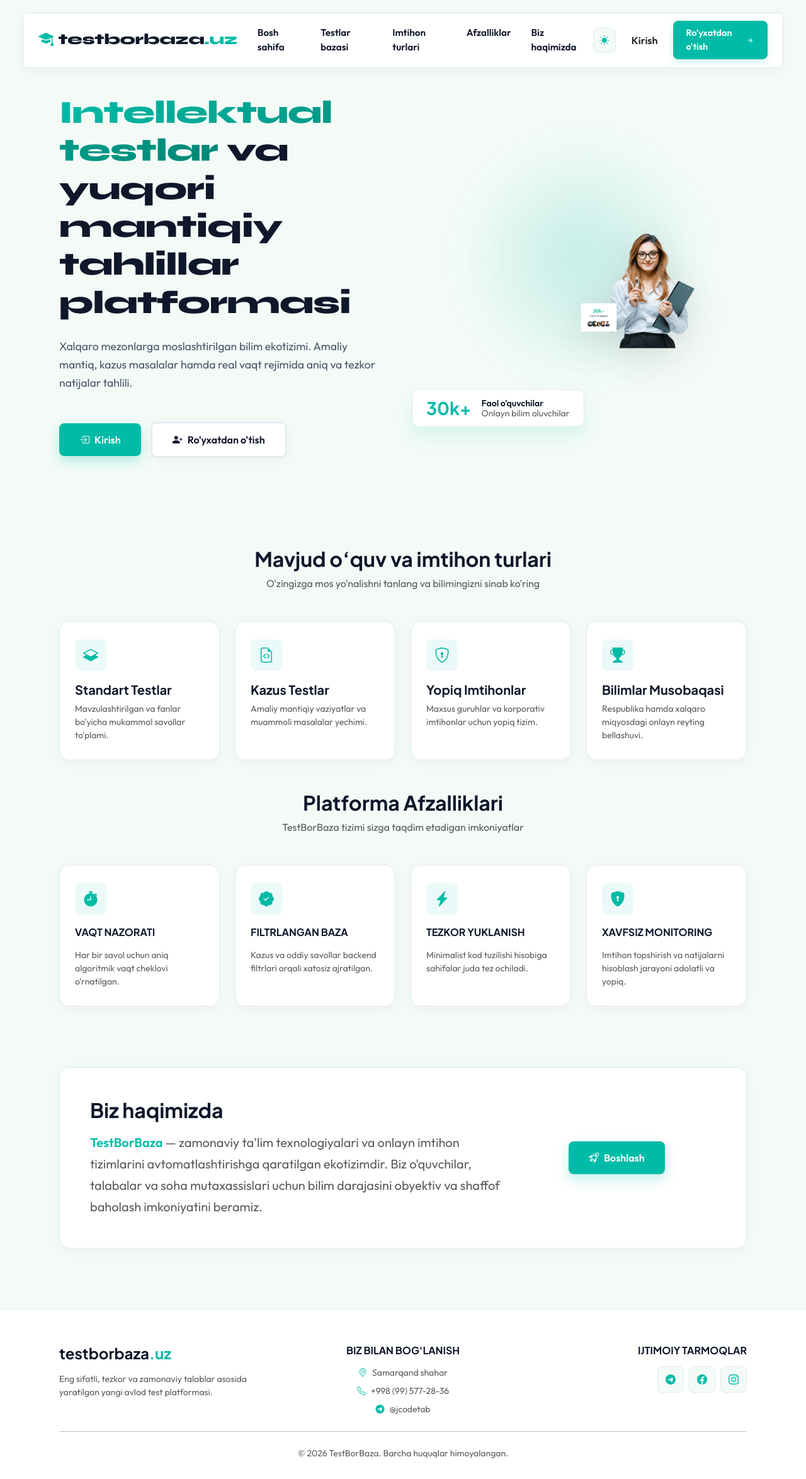
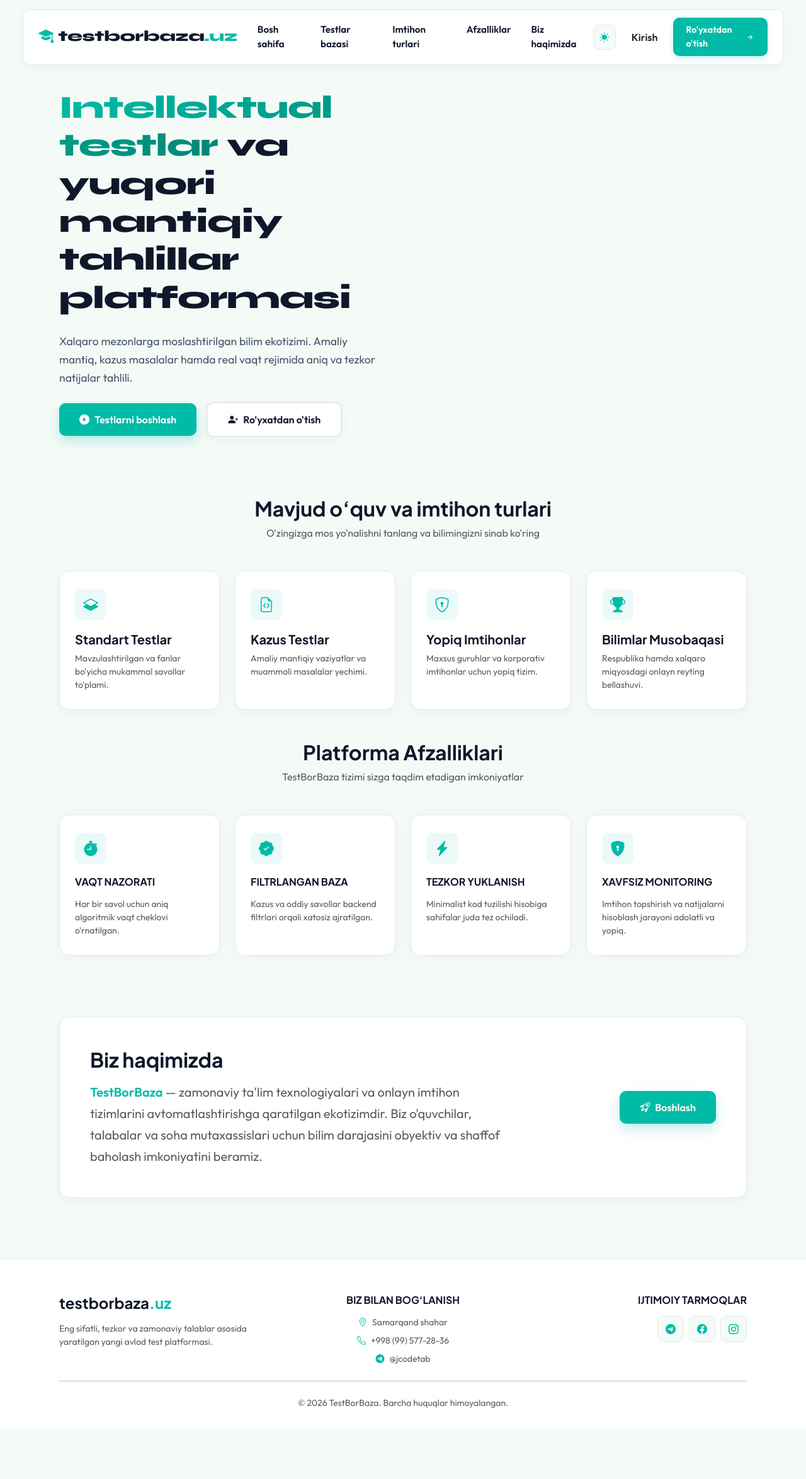
Before and after one commit to jcodetab/online_test_platform, a Django app: template templates/registration/home.html in a window 1280 px wide. Shown: the whole page at 63% size. After the commit the page ends 2235 px from the top, so only its background shows below. Run offline with Django 5.2, Linux system fonts and the light colour scheme; the template is opened without the code that fills it, so the values that code supplies are empty.

Commit message:
Landing page dizayni va tugmalar optimallashtirildi

```diff
--- a/templates/registration/home.html
+++ b/templates/registration/home.html
@@ -35,7 +35,7 @@
             --border-clean: #E2E8F0;
             --shadow-sm: 0 4px 20px rgba(0, 0, 0, 0.04);
             --shadow-md: 0 15px 30px rgba(0, 187, 167, 0.12);
-            --btn-radius: 8px;
+            --btn-radius: 10px;
         }
 
         [data-bs-theme="dark"] {
@@ -70,7 +70,7 @@
             max-width: 1240px;
             margin: 0 auto;
             position: sticky;
-            top: 20px;
+            top: 15px;
             z-index: 1000;
         }
 
@@ -125,12 +125,12 @@
             color: #FFFFFF;
         }
 
-        /* HERO SECTION - ERKIN VA KATTA BLOK */
+        /* HERO SECTION */
         .hero-section {
-            min-height: 85vh;
+            min-height: 80vh;
             display: flex;
             align-items: center;
-            padding: 60px 0 40px 0;
+            padding: 40px 0 20px 0;
         }
 
         .hero-title {
@@ -212,11 +212,11 @@
             text-decoration: none !important;
         }
 
-        /* HERO GRAPHICS & QIZ RASMI INTEGRATSIYASI */
+        /* HERO GRAPHICS */
         .hero-graphics-container {
             position: relative;
             width: 100%;
-            max-width: 550px;
+            max-width: 500px;
             margin: 0 auto;
             display: flex;
             align-items: flex-end;
@@ -225,10 +225,10 @@
 
         .hero-aura-bg {
             position: absolute;
-            width: 420px;
-            height: 420px;
-            background: radial-gradient(circle, rgba(0, 187, 167, 0.35) 0%, rgba(0, 187, 167, 0) 70%);
-            top: 45%;
+            width: 380px;
+            height: 380px;
+            background: radial-gradient(circle, rgba(0, 187, 167, 0.3) 0%, rgba(0, 187, 167, 0) 70%);
+            top: 50%;
             left: 50%;
             transform: translate(-50%, -50%);
             z-index: 1;
@@ -248,12 +248,10 @@
             display: flex;
             justify-content: center;
             align-items: flex-end;
-            -webkit-mask-image: linear-gradient(to bottom, black 80%, transparent 100%);
-            mask-image: linear-gradient(to bottom, black 80%, transparent 100%);
         }
 
         .student-girl-img {
-            height: 540px;
+            height: 480px;
             width: auto;
             max-width: 100%;
             object-fit: contain;
@@ -262,24 +260,23 @@
 
         .floating-stat-badge {
             position: absolute;
-            bottom: 30px;
-            left: -10px;
+            bottom: 20px;
+            left: 0px;
             z-index: 3;
             background: var(--card-bg);
-            border-radius: 12px;
-            padding: 12px 22px;
+            border-radius: 14px;
+            padding: 12px 20px;
             border: 1px solid var(--border-clean);
             box-shadow: var(--shadow-md);
             transition: transform 0.3s ease;
         }
 
-        /* SECTION SEPARATION */
+        /* CARDS & BENTO */
         .section-space {
-            margin-top: 60px;
-            padding-top: 40px;
+            margin-top: 40px;
+            padding-top: 20px;
         }
 
-        /* CARDS & BENTO */
         .interactive-cat-box, .bento-card, .about-card {
             background: var(--card-bg);
             border: 1px solid var(--border-clean);
@@ -289,7 +286,8 @@
             text-decoration: none !important;
             transition: all 0.35s cubic-bezier(0.16, 1, 0.3, 1);
             box-shadow: var(--shadow-sm);
-            display: block;
+            display: flex;
+            flex-direction: column;
         }
 
         .interactive-cat-box:hover, .bento-card:hover {
@@ -309,9 +307,10 @@
             justify-content: center;
             font-size: 24px;
             margin-bottom: 18px;
+            flex-shrink: 0;
         }
 
-        /* BACK TO TOP TUGMASI */
+        /* BACK TO TOP */
         .back-to-top {
             position: fixed;
             bottom: 25px;
@@ -443,7 +441,7 @@
                         </li>
                     </ul>
 
-                    <div class="d-flex align-items-center gap-3">
+                    <div class="d-flex align-items-center gap-3 justify-content-center justify-content-lg-end pt-2 pt-lg-0">
                         <button class="theme-nav-toggle" id="theme-toggle" title="Rejimni o'zgartirish">
                             <i class="bi bi-sun-fill" id="theme-icon"></i>
                         </button>
@@ -475,14 +474,14 @@
                         <span class="hero-title-highlight">Intellektual testlar</span> va yuqori mantiqiy tahlillar platformasi
                     </h1>
 
-                    <p class="hero-desc mb-5">
+                    <p class="hero-desc mb-4">
                         Xalqaro mezonlarga moslashtirilgan bilim ekotizimi. Amaliy mantiq, kazus masalalar hamda real vaqt rejimida aniq va tezkor natijalar tahlili.
                     </p>
 
                     <!-- TUGMALAR -->
                     <div class="d-flex flex-wrap align-items-center justify-content-center justify-content-lg-start gap-3">
-                        <a href="{% url 'login' %}" class="btn-sq-login">
-                            <i class="bi bi-box-arrow-in-right me-2"></i> Kirish
+                        <a href="{% url 'search_tests_page' %}" class="btn-sq-login">
+                            <i class="bi bi-play-circle-fill me-2"></i> Testlarni boshlash
                         </a>
 
                         <a href="{% url 'register' %}" class="btn-sq-register">
@@ -491,34 +490,11 @@
                     </div>
                 </div>
 
-                <!-- O'NG TARAFI: QIZ RASMI VA ORQA GLOW FON -->
-                <div class="col-lg-6" data-aos="fade-left" data-aos-duration="1000">
-                    <div class="hero-graphics-container">
-
-                        <div class="hero-aura-bg"></div>
-
-                        <!-- STUDENT GIRL WRAPPER -->
-                        <div class="student-img-wrapper">
-                            <img src="{% static 'img/student.png' %}" alt="Student Girl" class="student-girl-img">
-                        </div>
-
-                        <!-- FLOATING BADGE -->
-                        <div class="floating-stat-badge d-flex align-items-center gap-3">
-                            <h2 class="fw-bold m-0 brand-color-text fs-3">30k+</h2>
-                            <div class="lh-1">
-                                <span class="fw-bold d-block small">Faol o'quvchilar</span>
-                                <small class="text-muted">Onlayn bilim oluvchilar</small>
-                            </div>
-                        </div>
-
-                    </div>
-                </div>
-
             </div>
         </div>
     </div>
 
-    <!-- 1. MAVJUD O'QUV VA IMTIHON TURLARI (PASTDA TURADI, BIRINCHI EKRANDA KO'RINMAYDI) -->
+    <!-- 1. MAVJUD O'QUV VA IMTIHON TURLARI -->
     <div id="exam-types" class="container px-4 section-space">
         <div class="text-center mb-5" data-aos="fade-up">
             <h2 class="fw-bold fs-2">Mavjud o‘quv va imtihon turlari</h2>
@@ -571,35 +547,35 @@
             <div class="col-lg-3 col-sm-6" data-aos="zoom-in" data-aos-delay="100">
                 <div class="bento-card">
                     <div class="feature-icon-wrapper"><i class="bi bi-stopwatch-fill"></i></div>
-                    <h5 class="mb-3 fw-bold fs-6">VAQT NAZORATI</h5>
+                    <h5 class="mb-3 fw-bold fs-6 text-uppercase">Vaqt Nazorati</h5>
                     <p class="text-muted small mb-0">Har bir savol uchun aniq algoritmik vaqt cheklovi o'rnatilgan.</p>
                 </div>
             </div>
             <div class="col-lg-3 col-sm-6" data-aos="zoom-in" data-aos-delay="200">
                 <div class="bento-card">
                     <div class="feature-icon-wrapper"><i class="bi bi-patch-check-fill"></i></div>
-                    <h5 class="mb-3 fw-bold fs-6">FILTRLANGAN BAZA</h5>
+                    <h5 class="mb-3 fw-bold fs-6 text-uppercase">Filtrlangan Baza</h5>
                     <p class="text-muted small mb-0">Kazus va oddiy savollar backend filtrlari orqali xatosiz ajratilgan.</p>
                 </div>
             </div>
             <div class="col-lg-3 col-sm-6" data-aos="zoom-in" data-aos-delay="300">
                 <div class="bento-card">
                     <div class="feature-icon-wrapper"><i class="bi bi-lightning-charge-fill"></i></div>
-                    <h5 class="mb-3 fw-bold fs-6">TEZKOR YUKLANISH</h5>
+                    <h5 class="mb-3 fw-bold fs-6 text-uppercase">Tezkor Yuklanish</h5>
                     <p class="text-muted small mb-0">Minimalist kod tuzilishi hisobiga sahifalar juda tez ochiladi.</p>
                 </div>
             </div>
             <div class="col-lg-3 col-sm-6" data-aos="zoom-in" data-aos-delay="400">
                 <div class="bento-card">
                     <div class="feature-icon-wrapper"><i class="bi bi-shield-lock-fill"></i></div>
-                    <h5 class="mb-3 fw-bold fs-6">XAVFSIZ MONITORING</h5>
+                    <h5 class="mb-3 fw-bold fs-6 text-uppercase">Xavfsiz Monitoring</h5>
                     <p class="text-muted small mb-0">Imtihon topshirish va natijalarni hisoblash jarayoni adolatli va yopiq.</p>
                 </div>
             </div>
         </div>
     </div>
 
-    <!-- 3. BIZ HAQIMIZDA (ABOUT US SECTION) -->
+    <!-- 3. BIZ HAQIMIZDA -->
     <div id="about-section" class="container px-4 py-5">
         <div class="about-card p-4 p-md-5" data-aos="fade-up">
             <div class="row align-items-center g-4">
@@ -609,7 +585,7 @@
                         <strong class="brand-color-text">TestBorBaza</strong> — zamonaviy ta'lim texnologiyalari va onlayn imtihon tizimlarini avtomatlashtirishga qaratilgan ekotizimdir. Biz o'quvchilar, talabalar va soha mutaxassislari uchun bilim darajasini obyektiv va shaffof baholash imkoniyatini beramiz.
                     </p>
                 </div>
-                <div class="col-lg-4 text-center">
+                <div class="col-lg-4 text-center text-lg-end">
                     <a href="{% url 'register' %}" class="btn-sq-login">
                         <i class="bi bi-rocket-takeoff me-2"></i> Boshlash
                     </a>
@@ -617,26 +593,25 @@
             </div>
         </div>
     </div>
+    {% endblock %}
 
-    <!-- YUQORIGA QAYTISH TUGMASI (BACK TO TOP) -->
+    <!-- YUQORIGA QAYTISH TUGMASI -->
     <a href="#top" class="back-to-top" id="backToTopBtn" title="Yuqoriga chiqish">
         <i class="bi bi-arrow-up"></i>
     </a>
 
-    <!-- FOOTER (TARTIBLANGAN VA SIMMETRIK) -->
+    <!-- FOOTER -->
     <footer class="footer-clean mt-5">
         <div class="container px-4">
             <div class="row g-4 justify-content-between align-items-start">
 
-                <!-- 1. PLATFORMA NOMI VA TA'RIFI -->
                 <div class="col-lg-4 col-md-12 text-center text-lg-start">
                     <h5 class="fw-bold mb-3 fs-4">testborbaza<span class="brand-color-text">.uz</span></h5>
-                    <p class="small text-muted mb-0 style-desc" style="max-width: 320px;">
+                    <p class="small text-muted mb-0 style-desc mx-auto mx-lg-0" style="max-width: 320px;">
                         Eng sifatli, tezkor va zamonaviy talablar asosida yaratilgan yangi avlod test platformasi.
                     </p>
                 </div>
 
-                <!-- 2. BIZ BILAN BOG'LANISH -->
                 <div class="col-lg-4 col-md-6 text-center">
                     <h6 class="fw-bold mb-3 text-uppercase fs-6">Biz bilan bog‘lanish</h6>
                     <div class="d-flex flex-column gap-2 small text-muted align-items-center">
```
Also changed, not shown: other parts of templates/registration/home.html (+14 -15 lines).
